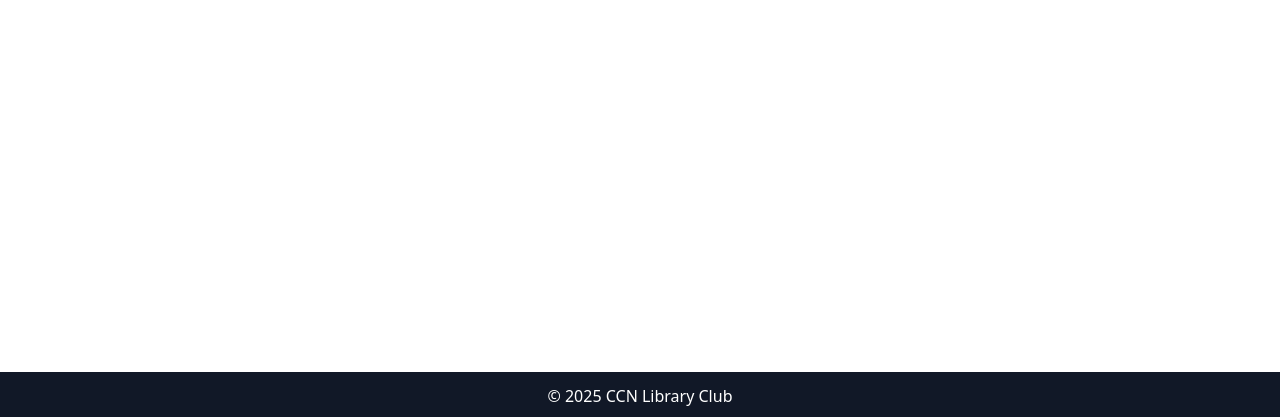
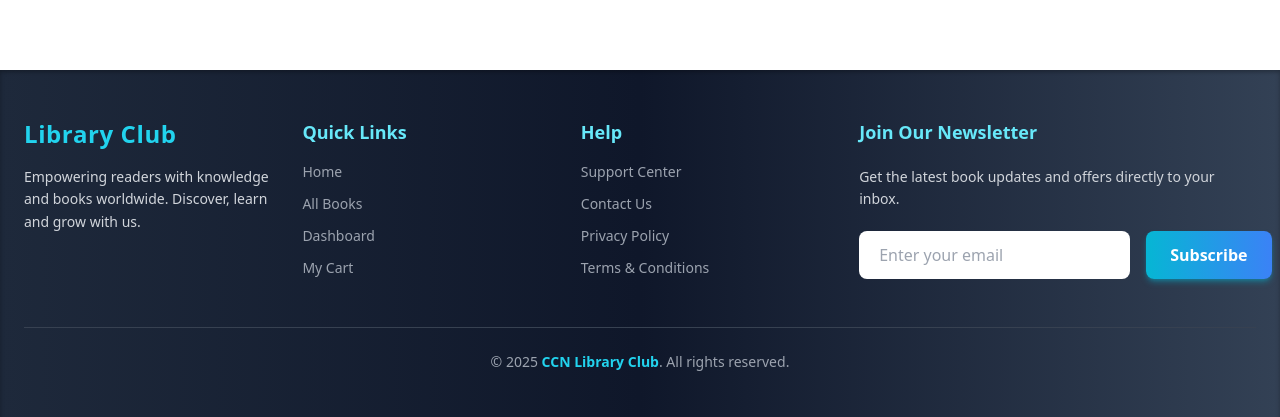
Before and after one commit to SShipon/ccn-university-library-client, a React (Vite) app: page / in a window 1280 px wide. Shown: the part 380-797 px from the top of the page. Built offline with nearby package versions, Linux system fonts and the light colour scheme; no server answers.

Commit message:
footer design create almost done

```diff
--- a/src/components/ BookCard.jsx
+++ b/src/components/ BookCard.jsx
@@ -1,6 +1,7 @@
 /* eslint-disable react/prop-types */
 import { Link } from "react-router-dom";
 import { Star } from "lucide-react";
+import CustomButton from "./CustomButton";
 
 const BookCard = ({ book }) => {
   return (
@@ -39,9 +40,7 @@ const BookCard = ({ book }) => {
 
         <div className="flex justify-between items-center">
           <Link to={`/book/${book._id}`}>
-            <button className="bg-blue-600 hover:bg-blue-700 text-white text-sm font-semibold py-2 px-4 rounded-full transition-all">
-              Details
-            </button>
+            <CustomButton>Details</CustomButton>
           </Link>
         </div>
       </div>
--- /dev/null
+++ b/src/components/CustomButton.jsx
@@ -0,0 +1,38 @@
+/* eslint-disable react/prop-types */
+import { Loader2 } from "lucide-react";
+
+const CustomButton = ({
+  children,
+  onClick,
+  className = "",
+  isLoading = false,
+  icon: Icon, // optional icon component
+  iconPosition = "left", // left or right
+  ...rest
+}) => {
+  return (
+    <button
+      onClick={onClick}
+      disabled={isLoading}
+      className={`flex items-center justify-center gap-2 px-6 py-3 rounded-lg font-semibold text-white
+        ${isLoading ? "cursor-not-allowed opacity-70" : "bg-gradient-to-r from-cyan-500 to-blue-500 hover:from-cyan-600 hover:to-blue-600"}
+        shadow-md shadow-cyan-500/40 transition duration-300 ${className}`}
+      {...rest}
+    >
+      {/* Loader */}
+      {isLoading ? (
+        <Loader2 className="animate-spin" />
+      ) : (
+        <>
+          {/* Icon Left */}
+          {Icon && iconPosition === "left" && <Icon size={20} />}
+          {children}
+          {/* Icon Right */}
+          {Icon && iconPosition === "right" && <Icon size={20} />}
+        </>
+      )}
+    </button>
+  );
+};
+
+export default CustomButton;
--- a/src/components/shared/Footer.jsx
+++ b/src/components/shared/Footer.jsx
@@ -1,9 +1,65 @@
+import CustomButton from "../CustomButton";
+
 const Footer = () => {
-    return (
-        <footer className="bg-gray-900 text-white text-center py-3">
-            © 2025 CCN Library Club
-        </footer>
-    );
+    const currentYear = new Date().getFullYear();
+  return (
+    <footer className="bg-gradient-to-r from-[#1e293b] via-[#0f172a] to-[#334155] text-white py-12 px-6 shadow-inner shadow-black/30">
+      <div className="max-w-7xl mx-auto flex flex-col md:flex-row flex-wrap gap-8">
+
+        {/* Section 1 */}
+        <div className="md:w-[20%] w-full space-y-4">
+          <h2 className="text-2xl font-extrabold tracking-wide text-cyan-400">Library Club</h2>
+          <p className="text-gray-300 text-sm leading-relaxed">
+            Empowering readers with knowledge and books worldwide. Discover, learn and grow with us.
+          </p>
+        </div>
+
+        {/* Section 2 */}
+        <div className="md:w-[20%] w-full space-y-4">
+          <h2 className="font-semibold text-lg text-cyan-300">Quick Links</h2>
+          <ul className="space-y-3 text-gray-400 text-sm">
+            <li><a href="#" className="hover:text-cyan-400 transition">Home</a></li>
+            <li><a href="#" className="hover:text-cyan-400 transition">All Books</a></li>
+            <li><a href="#" className="hover:text-cyan-400 transition">Dashboard</a></li>
+            <li><a href="#" className="hover:text-cyan-400 transition">My Cart</a></li>
+          </ul>
+        </div>
+
+        {/* Section 3 */}
+        <div className="md:w-[20%] w-full space-y-4">
+          <h2 className="font-semibold text-lg text-cyan-300">Help</h2>
+          <ul className="space-y-3 text-gray-400 text-sm">
+            <li><a href="#" className="hover:text-cyan-400 transition">Support Center</a></li>
+            <li><a href="#" className="hover:text-cyan-400 transition">Contact Us</a></li>
+            <li><a href="#" className="hover:text-cyan-400 transition">Privacy Policy</a></li>
+            <li><a href="#" className="hover:text-cyan-400 transition">Terms & Conditions</a></li>
+          </ul>
+        </div>
+
+        {/* Section 4 - Big Section */}
+        <div className="md:w-[30%] w-full space-y-5">
+          <h2 className="font-semibold text-lg text-cyan-300">Join Our Newsletter</h2>
+          <p className="text-gray-300 text-sm leading-relaxed">
+            Get the latest book updates and offers directly to your inbox.
+          </p>
+          <div className="flex flex-col sm:flex-row gap-4">
+            <input
+              type="email"
+              placeholder="Enter your email"
+              className="flex-1 px-5 py-3 rounded-lg text-gray-900 font-medium focus:outline-none focus:ring-2 focus:ring-cyan-400"
+            />
+             <CustomButton> Subscribe</CustomButton>
+          </div>
+        </div>
+
+      </div>
+
+      {/* Bottom Text */}
+      <div className="text-center text-gray-400 text-sm mt-12 border-t border-gray-700 pt-6 select-none">
+        © {currentYear} <span className="font-semibold text-cyan-400">CCN Library Club</span>. All rights reserved.
+      </div>
+    </footer>
+  );
 };
 
 export default Footer;
```
